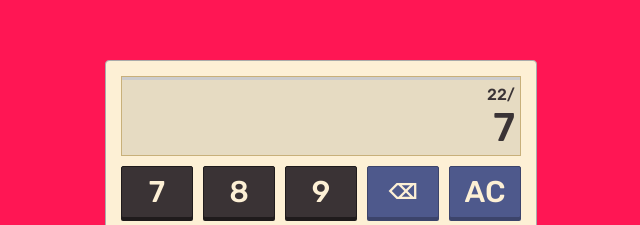
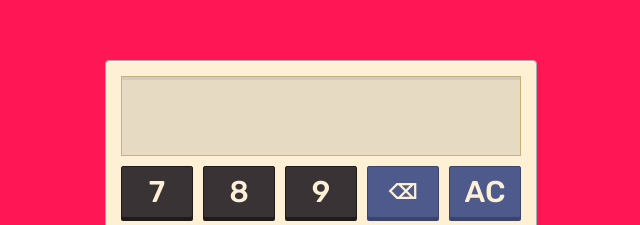
Before and after one commit to sroelants/calc, a website: page src/index.html in a window 1280 px wide. Shown: the part 160-385 px from the top of the page, 319-959 px from the left. Drawn offline with Linux system fonts and the light colour scheme.

Commit message:
Removed placeholder elements

```diff
--- a/src/index.html
+++ b/src/index.html
@@ -10,8 +10,8 @@
     <div class="wrapper">
       <div class="calculator">
         <div class="display">
-          <div class="expr">22/</div>
-          <div class="current">7</div>
+          <div class="expr"></div>
+          <div class="current"></div>
         </div>
 
         <div class="button number btn-7">7</div>
```
